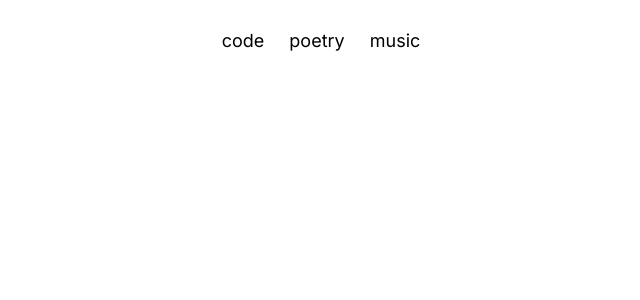
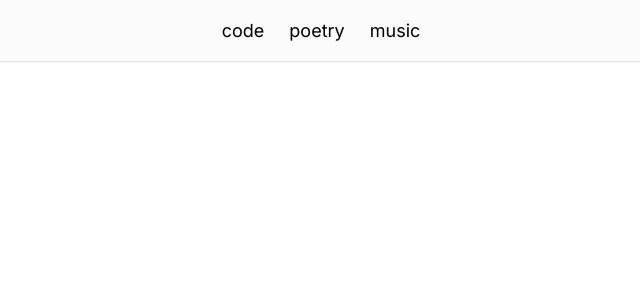
Before and after one commit to nettijoe96/nettijoe96.github.io, a SvelteKit app: page / in a window 1280 px wide. Shown: the top 300 px of the page, without its empty margins (319-959 px from the left). Built offline with nearby package versions, Linux system fonts and the light colour scheme.

Commit message:
basic nav menu

```diff
--- a/src/routes/+page.svelte
+++ b/src/routes/+page.svelte
@@ -1,4 +1,5 @@
 <script>
+    import '../styles.css'
     import Menu from "./Menu.svelte";
 </script>
 
--- a/src/routes/Menu.svelte
+++ b/src/routes/Menu.svelte
@@ -2,6 +2,7 @@
     import '../styles.css'
 </script>
 
+<nav>
     <div class="menu-container">
         <ul class="menu">
             <l1 class="menu-item">
@@ -15,13 +16,24 @@
             </l1>
         </ul>
     </div>
+</nav>
 
 <style>
 
+   /* *, ::before, ::after {
+    box-sizing: border-box;
+   } */
+
+    nav {
+        margin: 0;
+        padding: 0;
+        border: 0;
+        background: #fbfbfb;
+        box-shadow: 0 1px 1px rgba(0,0,0,.05),0 1px 1px rgba(0,0,0,.05);
+    }
+
+
     div {
-        margin-left: 0;
-        padding-left: 0;
-        background: #fff;
         border: none;
         color: #111;
         font-size: 18px;
@@ -30,7 +42,7 @@
     .menu {
         margin-left: 0;
         padding-left: 0;
-        margin: 30px 0 30px 0;
+        padding: 20px;
         text-align: center;
         font-family: 'Inter', sans-serif;
     }
@@ -45,96 +57,4 @@
         text-decoration: none;
     }
 
-    /* @media ( min-width: 620px ) {
-
-        .toggle-menu { display: none; }
-
-        .menu li { position: relative; }
-        .menu > li { display: inline-block; }
-        .menu > li + li { margin-left: 30px; }
-
-        .menu .page_item_has_children > a:after,
-        .menu .menu-item-has-children > a:after {
-            /*content: " ↓";
-            font-family: 'Lato', 'Avant Garde', sans-serif;
-        }
-
-        .menu ul {
-            position: absolute;
-                left: -10000px;
-                top: 15px;
-            width: 200px;
-            z-index: 999;
-        }
-
-        .menu > li > ul {
-            font-size: 0.9em;
-            padding-top: 20px;
-            z-index: 999;
-        }
-
-        .menu li ul:before {
-            border: 6px solid transparent;
-            border-bottom-color: #111;
-            content: "";
-            display: block;
-            margin-left: -6px;
-            position: absolute;
-                left: 50%;
-                top: 8px;
-        }
-
-        .dark-mode .menu li ul:before {
-            border-bottom-color: #fff;
-        }
-
-        .menu ul a {
-            background: #111;
-            color: #fff;
-            display: block;
-            padding: 15px;
-            text-align: center;
-        }
-
-        .dark-mode .menu ul a {
-            background: #fff;
-            color: #111;
-        }
-
-        .menu ul li:first-child > a { border-radius: 3px 3px 0 0; }
-        .menu ul li:last-child > a { border-radius: 0 0 3px 3px; }
-        .menu ul li:last-child:first-child > a { border-radius: 3px 3px 3px 3px; }
-
-        .menu ul a:hover { color: #fff; }
-        .dark-mode .menu ul a:hover { color: #111; }
-
-        .menu > li:hover > ul {
-            left: 50%;
-            margin-left: -100px;
-        }
-
-        .menu ul li ul {
-            margin: 0;
-            padding-left: 20px;
-            top: 0;
-            width: 220px;
-        }
-
-        .menu ul li ul:before {
-            border-color: transparent;
-            border-right-color: #111;
-            left: 14px;
-            top: 18px;
-        }
-
-        .dark-mode .menu ul li ul:before {
-            border-color: transparent;
-                border-right-color: #fff;
-        }
-
-        .menu ul li:hover > ul {
-            left: 200px;
-        }
-    } */
-
 </style>
--- a/src/routes/poetry/+page.svelte
+++ b/src/routes/poetry/+page.svelte
@@ -72,7 +72,7 @@
         margin-left: 42.5%;
         width: 15%;
         text-align: center;
-        margin-top: 3%;
+        /* margin-top: 3%; */
         margin-bottom: 0%;
         padding-bottom: 1px;
         border-bottom: 1px solid #eee;
--- a/src/styles.css
+++ b/src/styles.css
@@ -1,9 +1,19 @@
-body {
-    /* background: rgb(255,167,85);
-    background: linear-gradient(180deg, rgba(255,167,85,1) 0%, rgba(182,148,255,1) 50%, rgba(82,204,102,1) 100%); */
+/* body {
+    background: rgb(255,167,85);
+    background: linear-gradient(180deg, rgba(255,167,85,1) 0%, rgba(182,148,255,1) 50%, rgba(82,204,102,1) 100%);
 
-    /* background: rgb(255,167,85);
+    background: rgb(255,167,85);
     background: linear-gradient(180deg, rgba(255,167,85,1) 22%, rgba(82,204,102,1) 100%);
     background-repeat: no-repeat;
-    background-attachment: fixed; */
+    background-attachment: fixed;
+} */
+
+* {
+    margin: 0;
+    padding: 0;
+    border: 0;
+    outline: 0;
+    font-size: 100%;
+    vertical-align: baseline;
+    background: transparent;
 }
```
Lines whose indentation alone changed are shown as unchanged.
